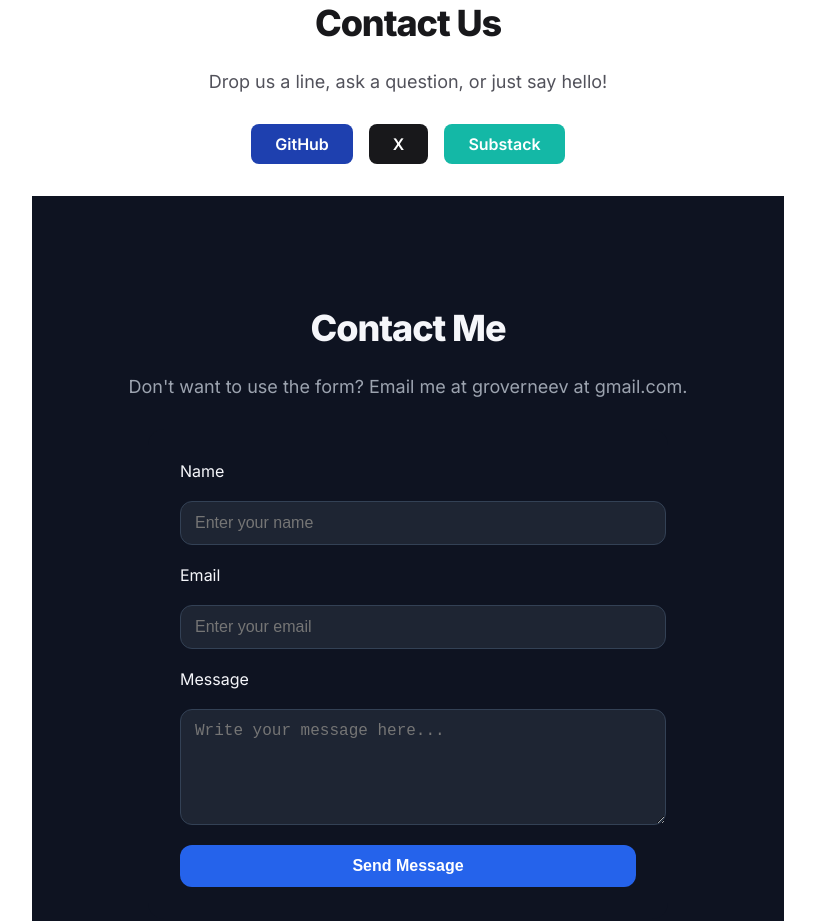
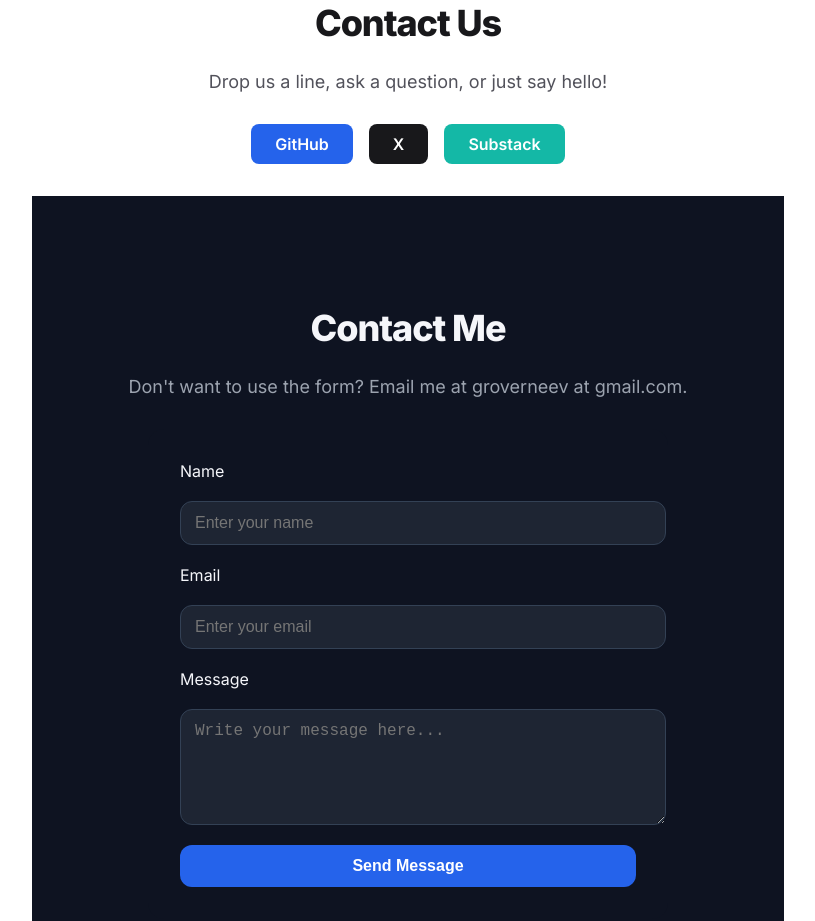
Before and after one commit to groverneev/DuneBroom_Website, a Next.js app: page / in a window 1280 px wide. Shown: the part 1660-2581 px from the top of the page, without its empty margins (232-1047 px from the left). Built offline with nearby package versions, Linux system fonts and the light colour scheme.

Commit message:
idk_what_to_write

```diff
--- a/app/page.tsx
+++ b/app/page.tsx
@@ -135,7 +135,7 @@ export default function Home() {
       target="_blank"
       rel="noopener noreferrer"
       style={{
-        background: '#1e40af',
+        background: '#2563eb',
         color: '#fff',
         borderRadius: 8,
         padding: '10px 24px',
```
